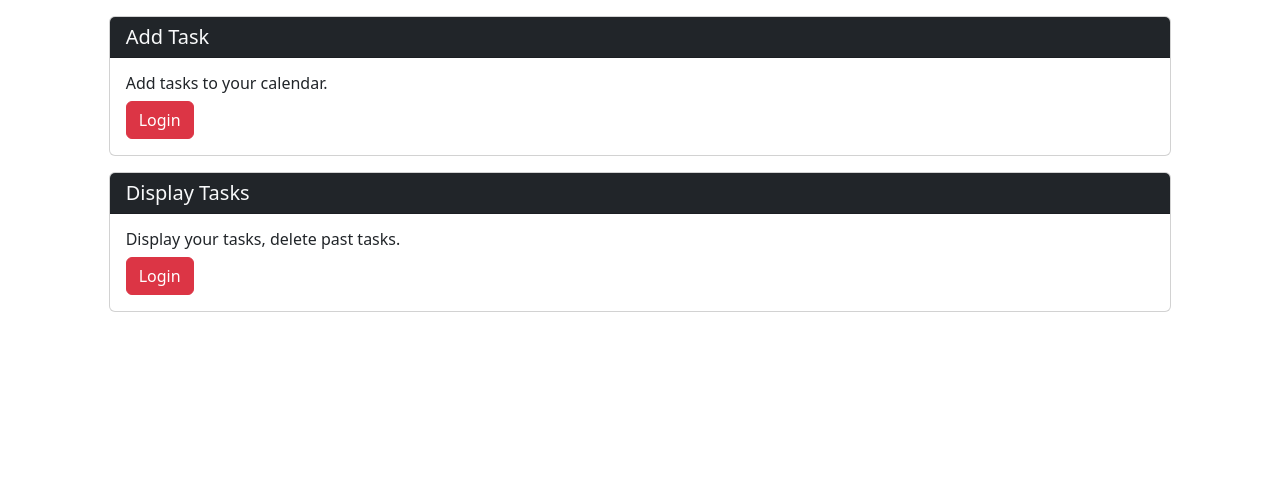
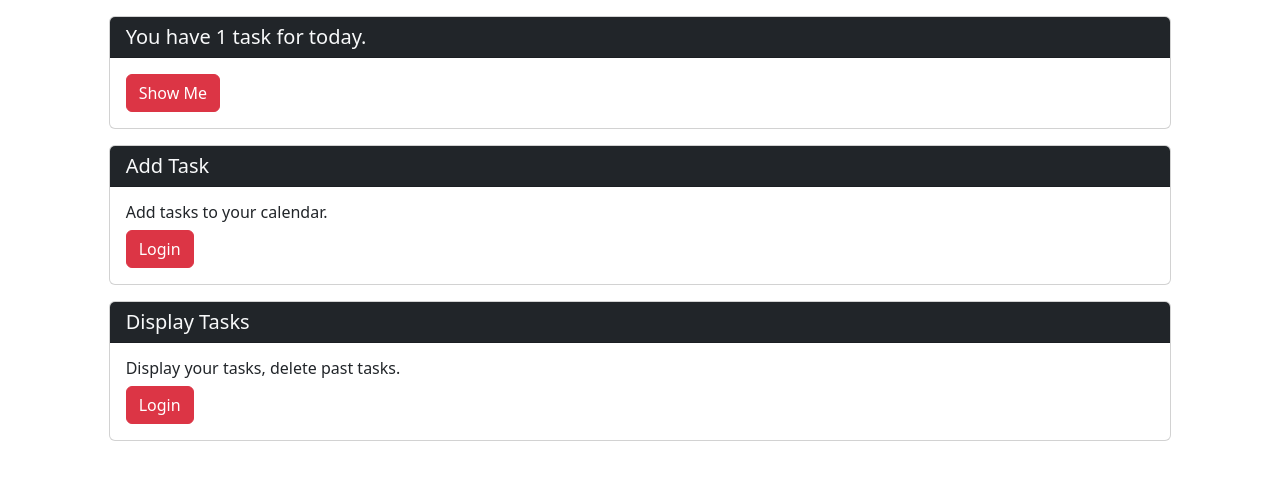
Before and after one commit to badgersky/todo-web-app, a Django app: template home/templates/home/home.html in a window 1280 px wide. Shown: the part 76-556 px from the top of the page. Run offline with Django 4.2, Linux system fonts and the light colour scheme; the template is opened without the code that fills it: values that come from a table or form of the project are taken from there, others are empty; tables that the repository leaves empty hold one stand-in row (values such as "Sample post"); some libraries are stand-ins or nearby versions.

Commit message:
update home view, update form for adding task

```diff
--- a/home/templates/home/home.html
+++ b/home/templates/home/home.html
@@ -7,6 +7,21 @@
 {% endblock %}
 
 {% block content %}
+    {% if tasks %}
+        <div class="card mt-3">
+            <h5 class="card-header bg-dark text-light">
+                {% if tasks|length == 1 %}
+                    You have {{ tasks|length }} task for today.
+                {% else %}
+                    You have {{ tasks|length }} tasks for today.
+                {% endif %}
+            </h5>
+            <div class="card-body">
+                <a class="btn btn-danger" href="{% url 'tasks:list' %}">Show Me</a>
+            </div>
+        </div>
+    {% endif %}
+
     <div class="card mt-3">
         <h5 class="card-header bg-dark text-light">Add Task</h5>
         <div class="card-body">
--- a/home/views.py
+++ b/home/views.py
@@ -1,8 +1,11 @@
+import datetime
 from django.shortcuts import render
 from django.views import View
+from tasks.models import Task
 
 
 class HomeView(View):
 
     def get(self, request):
-        return render(request, 'home/home.html')
+        tasks = Task.objects.filter(date=datetime.date.today())
+        return render(request, 'home/home.html', {'tasks': tasks})
--- a/tasks/forms.py
+++ b/tasks/forms.py
@@ -41,7 +41,7 @@ class AddTaskForm(forms.ModelForm):
     def clean_date(self):
         date = self.cleaned_data.get('date')
 
-        if date <= datetime.date.today():
+        if date < datetime.date.today():
             raise ValidationError(f'You cannot input date from the past')
 
         return date
```
